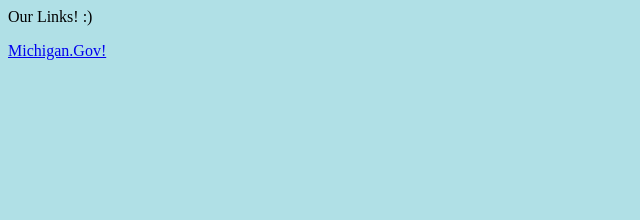
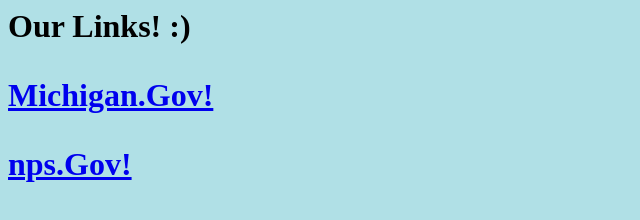
Before and after one commit to byteved/SOURCES, a plain HTML site: page index.html in a window 1280 px wide. Shown: the whole page, without its empty margins (0-640 px from the left). Drawn offline with Linux system fonts and the light colour scheme.

Commit message:
Update index.html

```diff
--- a/index.html
+++ b/index.html
@@ -1,3 +1,5 @@
-<h>Our Links! :)<h>
+<h1>Our Links! :)<h1>
 <body style="background-color:powderblue;">
 <p><a href="https://Michigan.gov/">Michigan.Gov!</a></p>
+
+  <p2><a href="https://nps.gov/">nps.Gov!</a></p2>
```
